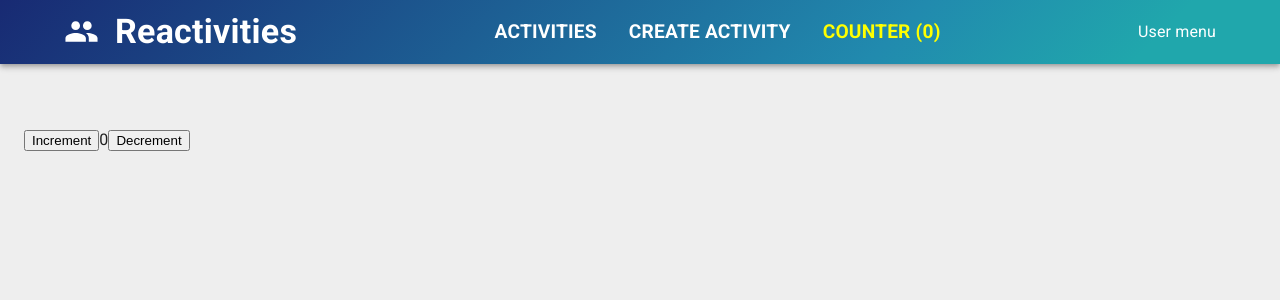
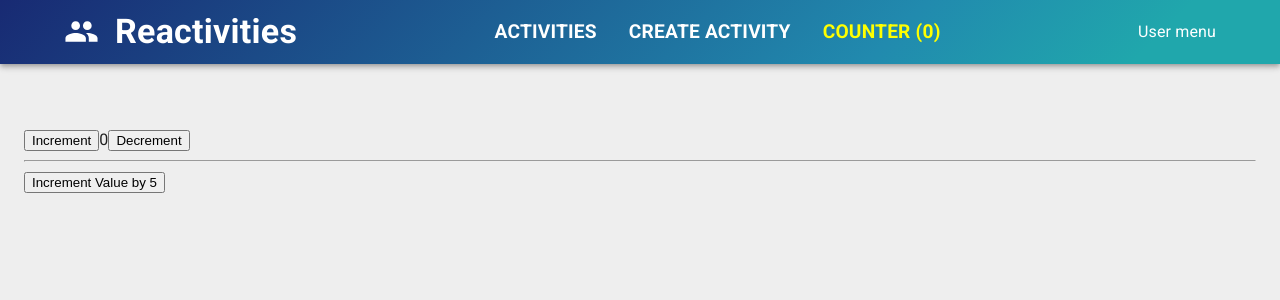
Before and after one commit to Sohomz/Reactivities, a React (Vite) app in the folder client/: page /counter in a window 1280 px wide. Shown: the top 300 px of the page. Built offline with nearby package versions, Linux system fonts and the light colour scheme.

Commit message:
Section 9 missed part

```diff
--- a/client/src/features/counter/Counter.tsx
+++ b/client/src/features/counter/Counter.tsx
@@ -1,5 +1,5 @@
 import { useSelector, useDispatch } from 'react-redux';
-import { decrement, increment } from './counterSlice';
+import { decrement, increment, incrementByAmount } from './counterSlice';
 import type { RootState } from '../../app/appStore';
 
 export function Counter() {
@@ -22,6 +22,13 @@ export function Counter() {
         >
           Decrement
         </button>
+        <hr></hr>
+        <button
+          aria-label="Increment Value by 5"
+          onClick={() => dispatch(incrementByAmount(5))}
+        >
+          Increment Value by 5
+        </button>
       </div>
     </div>
   )
```
